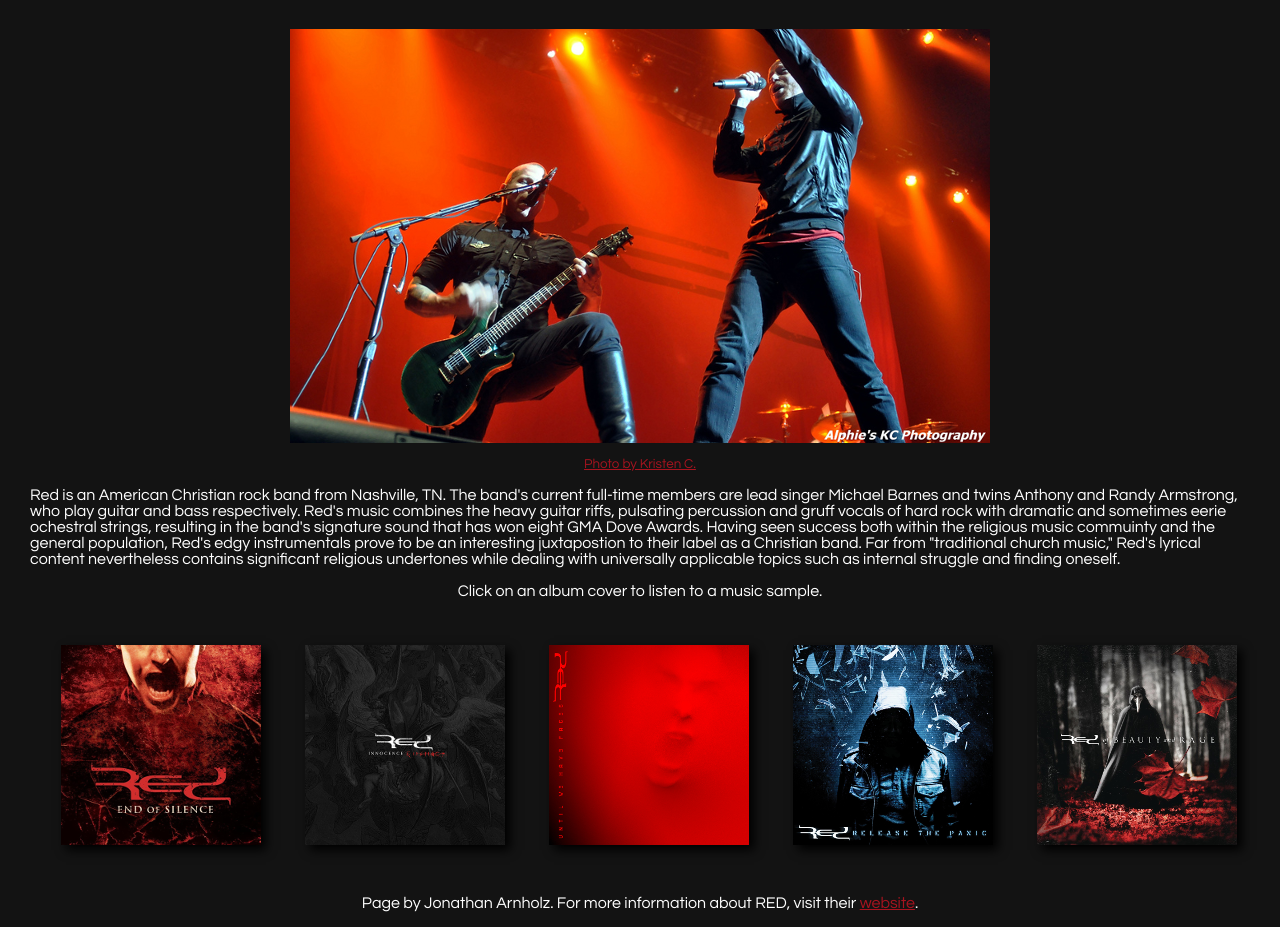
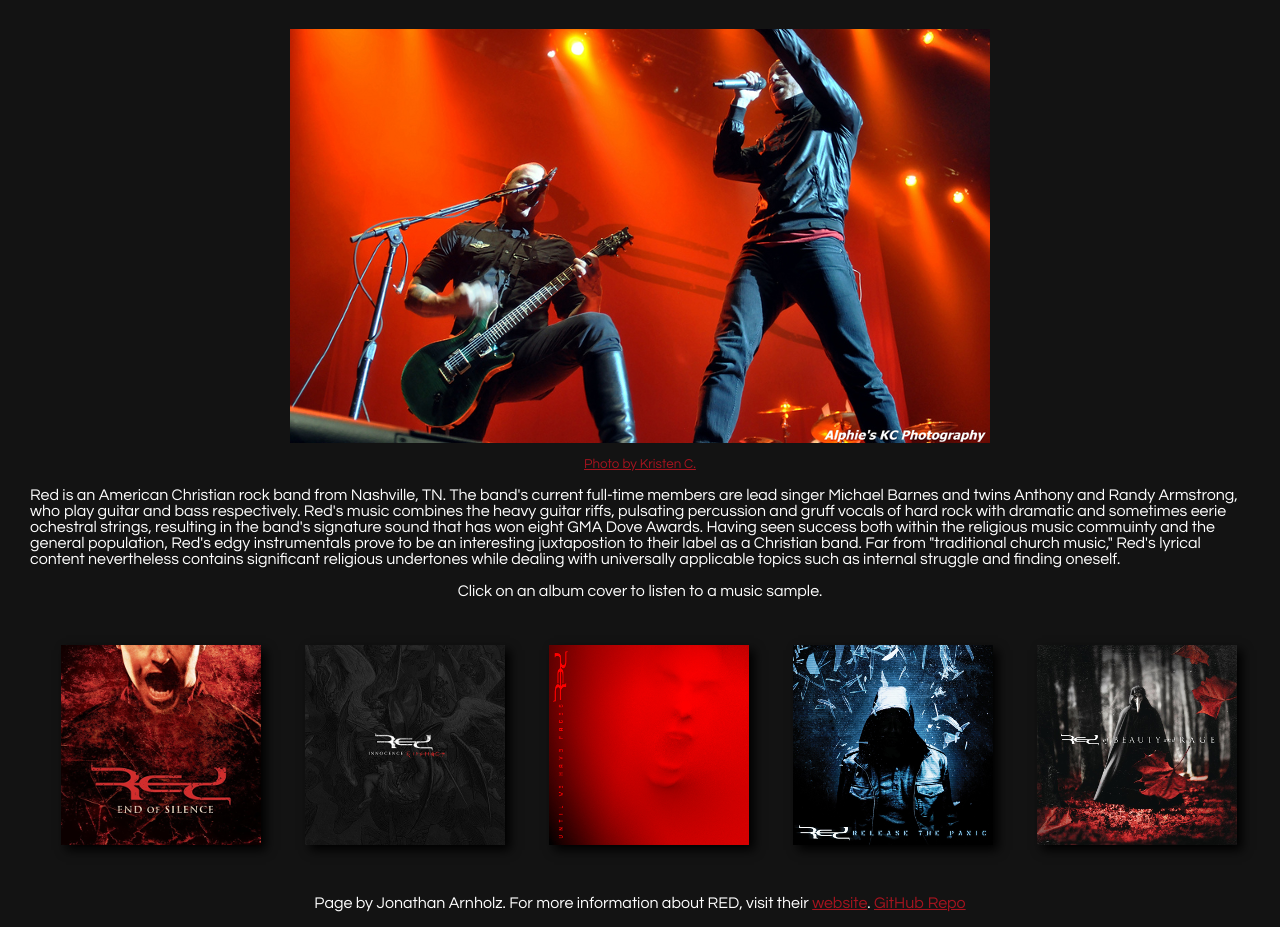
Before and after one commit to JArnholz/music-sampler, a plain HTML site: page index.html in a window 1280 px wide. Shown: the part 107-1034 px from the top of the page. Drawn offline with Linux system fonts and the light colour scheme.

Commit message:
repo added to html

```diff
--- a/index.html
+++ b/index.html
@@ -111,7 +111,7 @@
 
 
 	<footer>
-		<p> Page by Jonathan Arnholz. For more information about RED, visit their <a href="http://www.redmusiconline.com/">website</a>. </p>
+		<p> Page by Jonathan Arnholz. For more information about RED, visit their <a href="http://www.redmusiconline.com/">website</a>. <a href="https://github.com/JArnholz/music-sampler">GitHub Repo<a></p>
 	</footer>
 
 <script src="js/jquery-2.1.4.min.js"></script>
```
